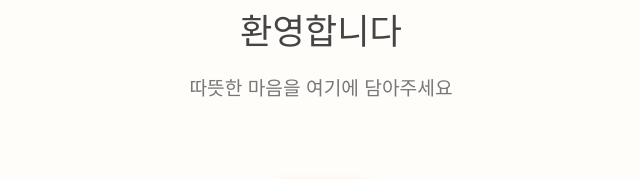
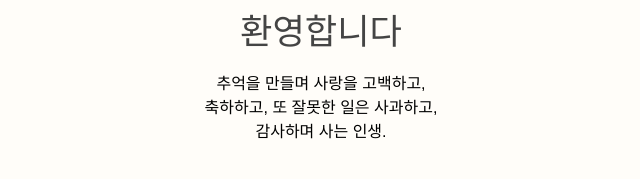
Before and after one commit to xeon-243859/ppongtok-app, a React (Vite) app: page / in a window 1280 px wide. Shown: the part 322-501 px from the top of the page, without its empty margins (319-959 px from the left). Built offline with nearby package versions, Linux system fonts and the light colour scheme.

Commit message:
🌿 IntroPage 철학 문장 추가 및 감성 강화

```diff
--- a/src/pages/IntroPage.css
+++ b/src/pages/IntroPage.css
@@ -96,3 +96,12 @@
   text-align: center;
   font-style: italic;
 }
+
+.philosophy-quote {
+  margin-top: 1.2rem;
+  font-size: 0.95rem;
+  color: #666;
+  text-align: center;
+  line-height: 1.7;
+  font-style: italic;
+}
--- a/src/pages/IntroPage.jsx
+++ b/src/pages/IntroPage.jsx
@@ -22,7 +22,12 @@ function IntroPage() {
       <div className="intro-text">
         <p className="intro-title-line1">뿅!톡</p>
         <p className="intro-title-line2">환영합니다</p>
-        <p className="intro-subtitle">따뜻한 마음을 여기에 담아주세요</p>
+        <p className="philosophy-quote">
+            추억을 만들며 사랑을 고백하고,<br/>
+            축하하고, 또 잘못한 일은 사과하고,<br/>
+            감사하며 사는 인생.
+       </p>
+
       </div>
 
       {/* 시작하기 버튼 */}
```
